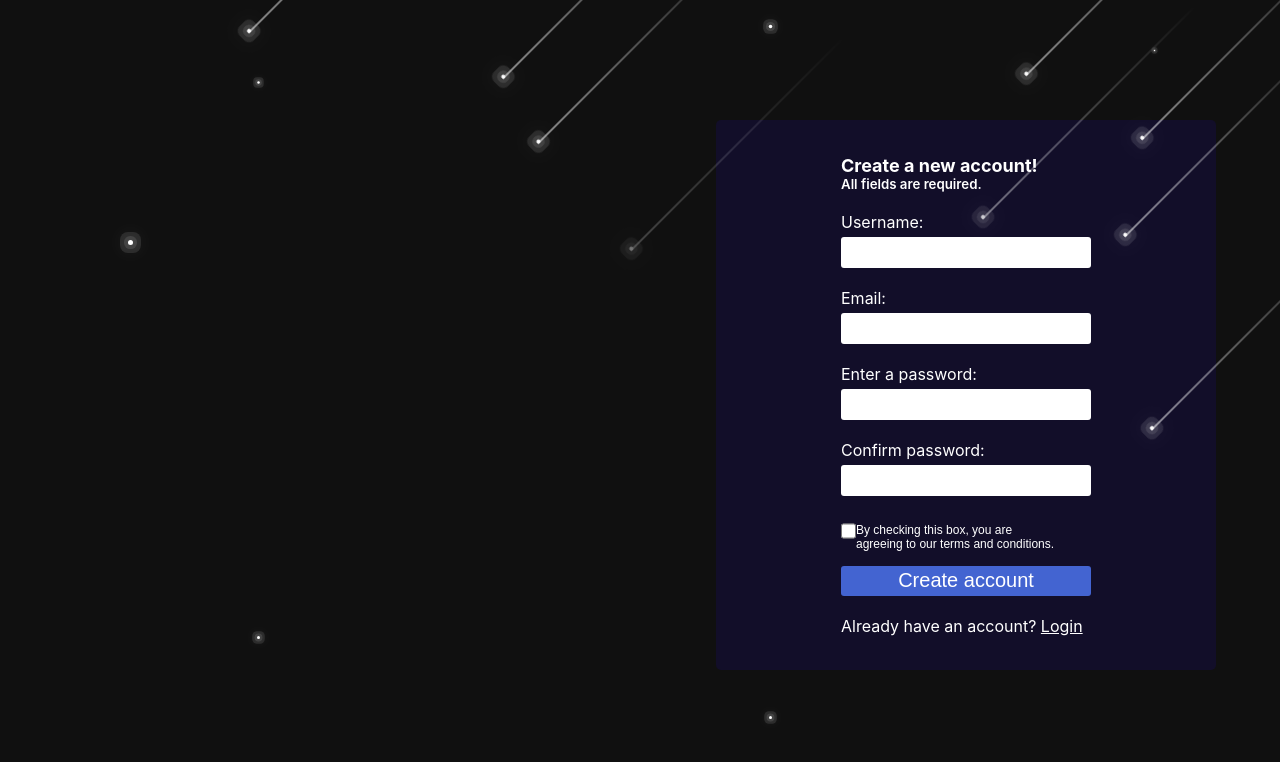
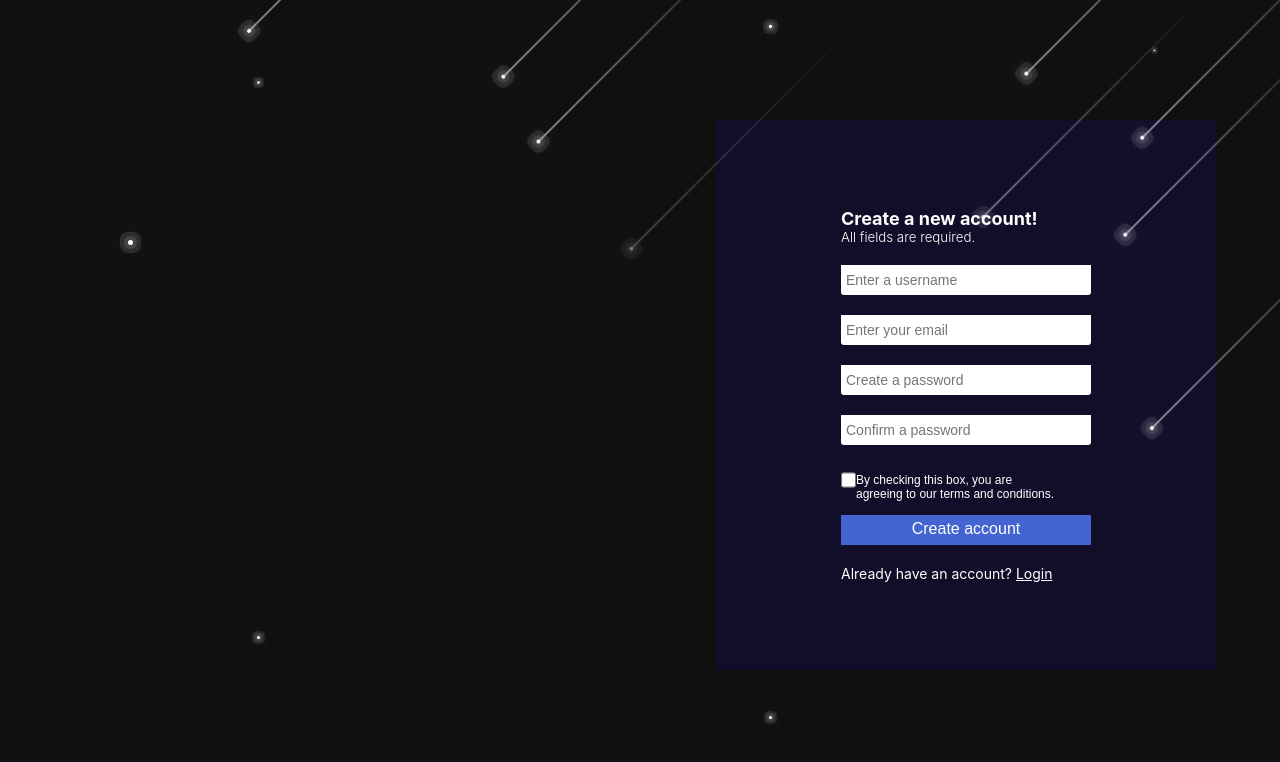
Before and after one commit to mitrabodh/libramate, a React (Create React App) app: page /create-account in a window 1280 px wide. Shown: the top 762 px of the page. Built offline with nearby package versions, Linux system fonts and the light colour scheme.

Commit message:
Added icons to login page. Show password checkbox was replaced with inline icon to facilitate hide/show functionality. Other minor changes done.

```diff
--- a/package.json
+++ b/package.json
@@ -12,6 +12,7 @@
     "@types/react-dom": "^18.3.0",
     "react": "^18.3.1",
     "react-dom": "^18.3.1",
+    "react-icons": "^5.2.0",
     "react-router-dom": "^6.23.0",
     "react-scripts": "5.0.1",
     "typescript": "^4.9.5",
--- a/src/components/CreateAccountForm.tsx
+++ b/src/components/CreateAccountForm.tsx
@@ -9,16 +9,16 @@ export default function CreateAccountForm() {
         <form action="" className={styles.acc} style={{ minHeight: "550px", alignItems: 'flex-start' }}>
             <h1>Create a new account!</h1>
             <h5>All fields are required.</h5>
-            <label htmlFor="username" style={{ color: 'white' }}>Username:</label>
-            <input type="text" placeholder="" name="username" id="username" />
-            <label htmlFor="email" style={{ color: 'white' }}>Email:</label>
-            <input type="email" name="email" id="email" />
-            <label htmlFor="password1" style={{ color: 'white' }}>Enter a password:</label>
-            <input type="password" placeholder="" name="password1" id="password1" />
-            <label htmlFor="password2" style={{ color: 'white' }}>Confirm password:</label>
-            <input type="password" placeholder="" name="password2" id="password2" />
+
+            <input type="text" placeholder="Enter a username" name="username" id="username" />
+
+            <input type="email" placeholder="Enter your email" name="email" id="email" />
+
+            <input type="password" placeholder="Create a password" name="password1" id="password1" />
+
+            <input type="password" placeholder="Confirm a password" name="password2" id="password2" />
             <input className={styles.account} type="checkbox" onClick={() => setAgree(true)} name="" id="" />
-            <input disabled type="submit" value="Create account" />
+            <input className={styles.acc} disabled type="submit" value="Create account" />
             <p>Already have an account? <Link to="/login">Login</Link></p>
         </form>
     )
--- a/src/components/LoginForm.tsx
+++ b/src/components/LoginForm.tsx
@@ -1,17 +1,27 @@
-import React from 'react'
+import React, { useState } from 'react'
 import { Link } from "react-router-dom"
-import useCheckbox from '../hooks/useCheckbox'
-
+import styles from "./login.module.css"
+import { FaRegUser } from "react-icons/fa";
+import { IoIosEye } from "react-icons/io";
+import { IoIosEyeOff } from "react-icons/io";
+import { RiLockPasswordLine } from "react-icons/ri";
+import useCondition from '../hooks/useCondition';
 export default function LoginForm() {
-    const { inputRef, showPass } = useCheckbox();
+    const { inputRef, showPass } = useCondition();
+    const [show, setShow] = useState(false);
+    showPass(show);
     return (
         <form action="" >
-            <h1>Welcome back!</h1>
-            <input type="text" placeholder="Username or Email" name="id" id="" />
-            <input ref={inputRef} type="password" placeholder="Password" name="password" id="password" />
-            <input type="checkbox" onClick={showPass} name="" id="" />
-            <input disabled type="submit" value="login" />
-            <p><Link to="/create-account">Create a new account</Link></p>
+            <h1>Login</h1>
+            <div className={styles.inputDiv}>
+                <div className={styles.icon}><FaRegUser color='gray' size={"20px"} /></div>
+                <input type="text" placeholder="Username or Email" name="id" id="" /></div>
+            <div className={styles.inputDiv}>
+                <div className={styles.icon}><RiLockPasswordLine color='gray' size={"20px"} /></div>
+                <input ref={inputRef} type="password" placeholder="Password" name="password" id="" />
+                <div className={`${styles.icon} ${styles.eye}`} onClick={() => setShow(!show)}>{show ? <IoIosEye color='gray' size={"20px"} /> : <IoIosEyeOff color='gray' size={"20px"} />}</div></div>
+            <div><input disabled type="submit" value="login" /></div>
+            <p style={{ marginLeft: "-10px" }}><Link to="/create-account">Create a new account</Link></p>
         </form>
     )
 }
--- a/src/components/LoginPage.tsx
+++ b/src/components/LoginPage.tsx
@@ -1,7 +1,7 @@
 import React, { useRef } from 'react'
 import styles from "./authentication.module.css"
 import StarBackground from './StarBackground';
-import useCheckbox from '../hooks/useCheckbox'
+import useCheckbox from '../hooks/useCondition'
 import LoginForm from './LoginForm';
 
 
--- a/src/components/authentication.module.css
+++ b/src/components/authentication.module.css
@@ -1,3 +1,8 @@
+:root {
+    --darkblue: rgb(16, 16, 16);
+}
+
+
 * {
     margin: 0;
     padding: 0;
@@ -11,7 +16,7 @@
     justify-content: center;
     width: 100vw;
     min-height: 100vh;
-    background-color: rgb(16, 16, 16);
+    background-color: var(--darkblue);
     overflow-x: hidden;
     overflow-y: scroll;
 }
@@ -84,7 +89,6 @@ form {
     align-items: center;
     background-color: rgb(18, 14, 41);
     height: 50%;
-    border-radius: 5px;
 }
 
 /* Style for create account page */
@@ -105,18 +109,25 @@ input {
     min-height: 30px;
     outline: none;
     padding: 5px;
-    border-radius: 3px;
+    border-radius: 0px 0px 3px 3px;
     border: none;
     box-sizing: border-box;
-    font-size: 18px;
+    font-size: 14px;
 }
+
 
 input[type="submit"] {
     height: 30px;
     color: white;
     background-color: rgb(67, 100, 209);
-    font-size: 20px;
+    font-size: 16px;
     padding-top: 3.5px;
+    border-radius: 0px;
+}
+
+input[type="submit"].acc {
+    align-self: center;
+    margin-left: 0px;
 }
 
 
@@ -167,12 +178,13 @@ h1 {
 h5 {
     color: #fff;
     margin-top: -20px;
-    font-weight: 600;
+    font-weight: 300;
 }
 
 p,
 a {
     color: #fff;
+    font-size: 14px;
 }
 
 /* Shooting stars */
@@ -194,7 +206,7 @@ span::before {
     content: "";
     position: absolute;
     transform: translateY(50%);
-    top: 50%;
+    top: 20%;
     width: 300px;
     height: 1px;
     background: linear-gradient(90deg, #fff, transparent);
--- /dev/null
+++ b/src/components/login.module.css
@@ -0,0 +1,23 @@
+.inputDiv {
+    position: relative;
+    min-height: 30px;
+}
+
+
+.inputDiv input {
+    padding-left: 25px;
+}
+
+.icon {
+    display: inline-block;
+    min-height: 30px;
+    box-sizing: border-box;
+    position: absolute;
+    left: 1%;
+    top: 10%;
+}
+
+.eye {
+    left: 83%;
+    cursor: pointer;
+}
--- a/src/hooks/useCheckbox.tsx
+++ b/src/hooks/useCondition.tsx
@@ -1,15 +1,17 @@
 import React from 'react'
 import { useRef } from 'react'
 
-export default function useCheckbox() {
+export default function useCondition() {
     const inputRef = useRef<HTMLInputElement | null>(null);
-    const showPass = function showPass() {
+    const showPass = function showPass(show: boolean) {
         let el = inputRef.current;
-        if (el?.type === "password") {
+        if (el?.type === "password" && show === true) {
             el.type = "text";
-        } else if (el !== null) {
+        } else if (el?.type === "text" && show === false) {
             el.type = "password";
         }
+
+
     }
     return { inputRef, showPass };
 
```
Also changed, not shown: 1 other file (tests, documents, lock files or other folders).
